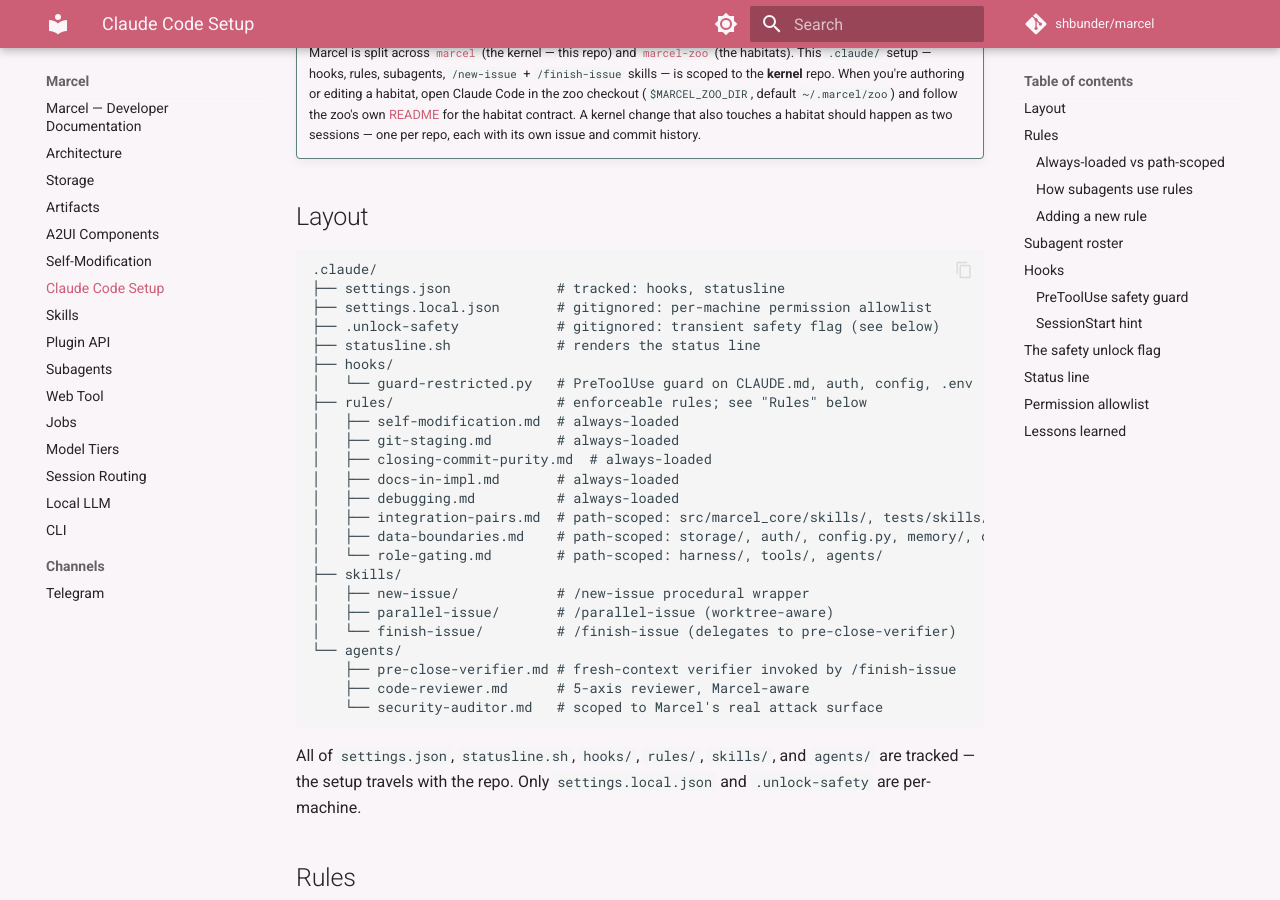
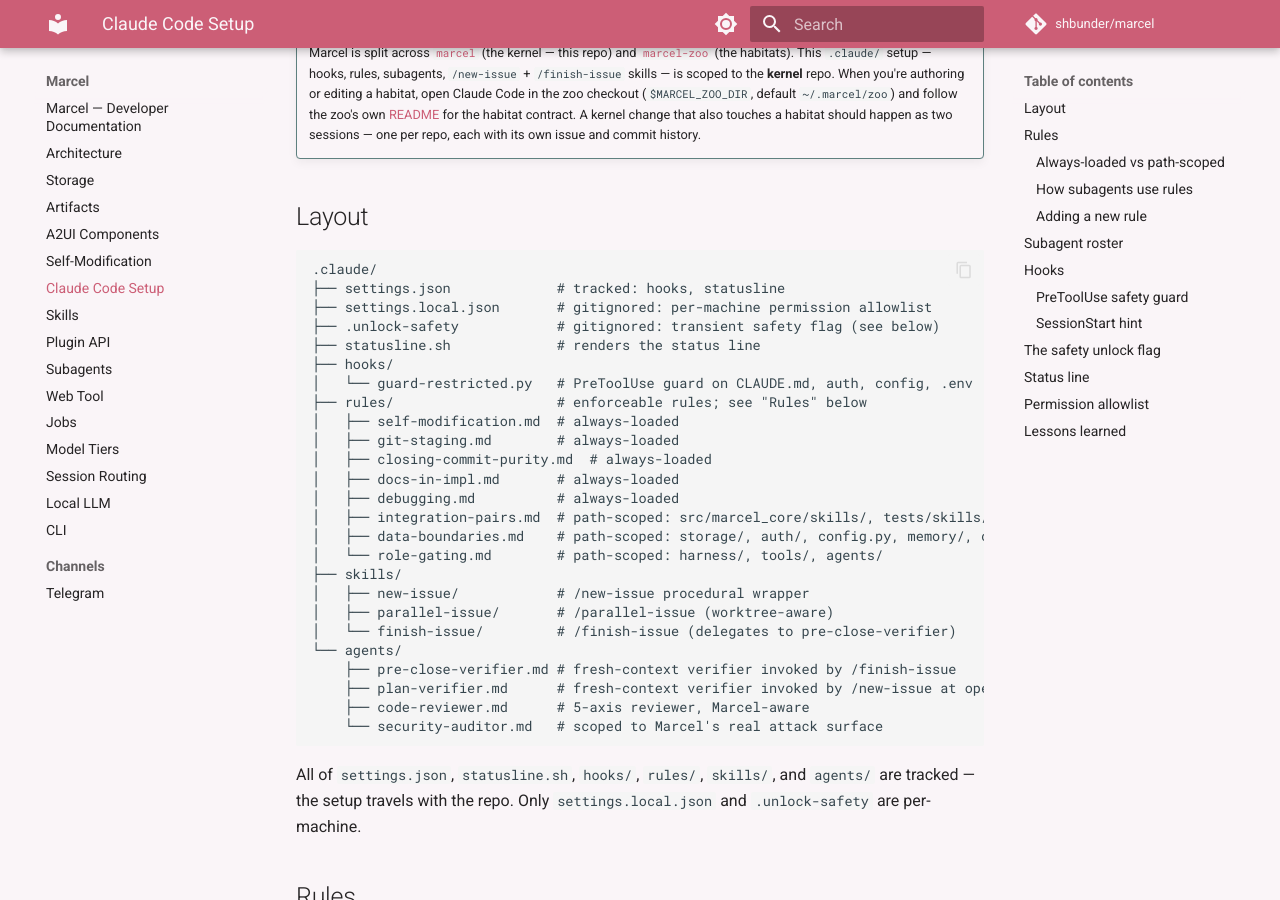
Before and after one commit to shbunder/marcel, an MkDocs documentation site: the page built from docs/claude-code-setup.md, in a window 1280 px wide and 900 px high, scrolled down 428 px. Built offline with MkDocs 1.6.1 and Material for MkDocs 9.7.7, drawn with Linux system fonts in a browser that asks for light colours; comment, search, counter and statistics services are not loaded; some of the changed text lies outside the part shown.

Commit message:
🔧 [ISSUE-a0840f] impl: address pre-close-verifier findings
Three fixes requested by pre-close-verifier:

(a) Revert b3890f7 — .claude/settings.json permissions belong in the
    gitignored settings.local.json (per docs/claude-code-setup.md:40:
    "Only settings.local.json and .unlock-safety are per-machine").
    Committing harness-captured permissions to the shared file imposed
    one developer's grants on every contributor.

(b) Add plan-verifier to docs/claude-code-setup.md — tree view under
    .claude/agents/ and a row in the Subagent roster table describing
    when it's invoked (open→wip, non-trivial) and what it returns
    (APPROVE / WARN / BLOCK advisory).

(c) Add plan-verifier to root CLAUDE.md's subagents bullet — same
    line as pre-close-verifier / code-reviewer / security-auditor.
    Restricted file; unlocked via .claude/.unlock-safety, edited,
    re-locked in the same action.

Co-Authored-By: Claude Opus 4.7 <noreply@anthropic.com>

````diff
--- a/docs/claude-code-setup.md
+++ b/docs/claude-code-setup.md
@@ -33,6 +33,7 @@ Marcel's developer-mode harness — the Claude Code session you use when editing
 │   └── finish-issue/         # /finish-issue (delegates to pre-close-verifier)
 └── agents/
     ├── pre-close-verifier.md # fresh-context verifier invoked by /finish-issue
+    ├── plan-verifier.md      # fresh-context verifier invoked by /new-issue at open→wip
     ├── code-reviewer.md      # 5-axis reviewer, Marcel-aware
     └── security-auditor.md   # scoped to Marcel's real attack surface
 ```
@@ -77,6 +78,7 @@ Subagents run in a fresh context window and report back a single structured resu
 | Agent | When to use | Returns |
 |---|---|---|
 | `pre-close-verifier` | Automatically invoked by `/finish-issue` Step 6. Reads the diff and issue, hunts shortcuts and scope drift, greps for stragglers. | APPROVE / REQUEST CHANGES with line references |
+| `plan-verifier` | Invoked by `/new-issue` at the open→wip transition for non-trivial issues. Checks the issue's `## Implementation Approach` section has real file paths, specific reusable symbols, and executable verification steps. | APPROVE / WARN / BLOCK (advisory — BLOCK only when the section is missing) |
 | `code-reviewer` | Ask for an independent second opinion on a branch. Aware of pydantic-ai, flat-file storage, the integration pattern, and Marcel's role-gated tool split. | 5-axis review with Critical / Important / Suggestion findings |
 | `security-auditor` | Invoke when touching auth, config, credential storage, the restart flag, browser/web fetching, or a new HTTP route. | Findings scoped to Marcel's real threats — not generic OWASP theater |
 
````
Also changed, not shown: CLAUDE.md (+1 -1 lines), project/issues/wip/ISSUE-260423-a0840f-issue-workplan-approach.md (+4 -2 lines), 1 other file.
